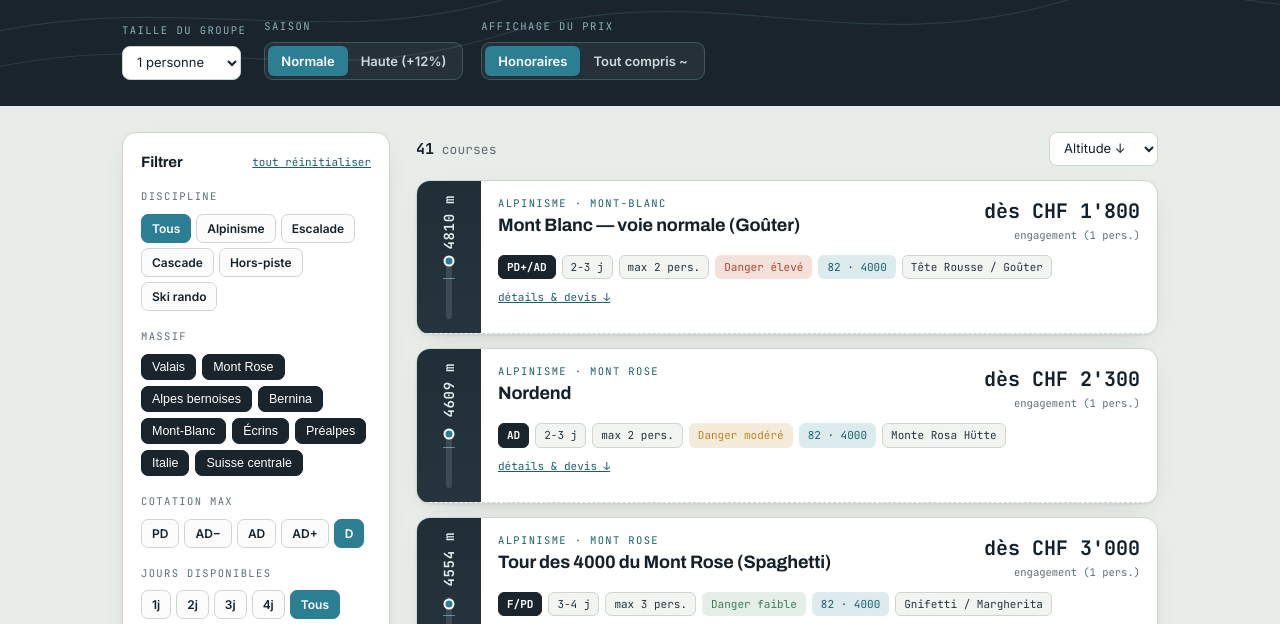
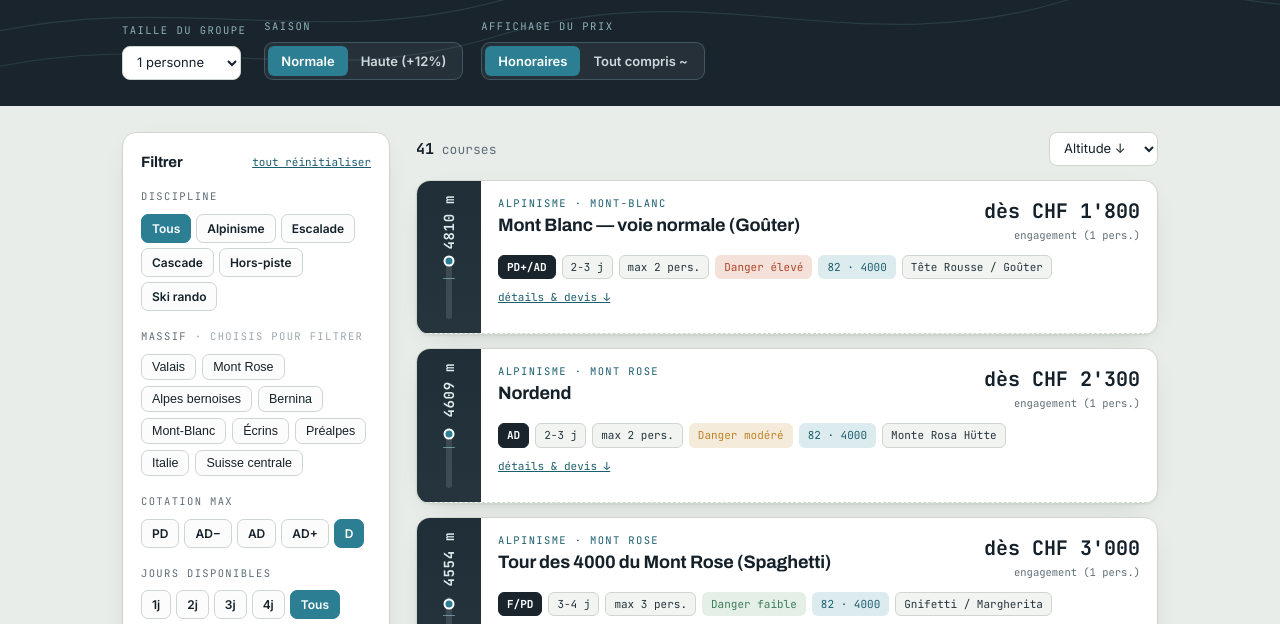
Before and after one commit to jbcguidech-crypto/Courses-tarifs, a plain HTML site: page index.html in a window 1280 px wide. Both pictures are taken after a click on the button "tout réinitialiser". Shown: the part 142-766 px from the top of the page. Drawn offline with Linux system fonts and the light colour scheme.

Commit message:
Add files via upload

```diff
--- a/index.html
+++ b/index.html
@@ -214,7 +214,7 @@
       </div>
 
       <div class="fgroup">
-        <div class="lbl">Massif</div>
+        <div class="lbl">Massif <span style="opacity:.6;font-weight:400">· choisis pour filtrer</span></div>
         <div class="chips" id="massifChips"></div>
       </div>
 
@@ -375,7 +375,7 @@
 const DANGER_STEPS = [{l:'Faible',v:1},{l:'Modéré',v:2},{l:'Tous',v:3}];
 const MOIS = ['Janvier','Février','Mars','Avril','Mai','Juin','Juillet','Août','Septembre','Octobre','Novembre','Décembre'];
 
-const state = {size:1, season:0, mode:'hono', disc:'tous', massifs:new Set(MASSIFS), cotMax:5, duree:99, mois:0, dangerMax:3, only82:false, sort:'alt'};
+const state = {size:1, season:0, mode:'hono', disc:'tous', massifs:new Set(), cotMax:5, duree:99, mois:0, dangerMax:3, only82:false, sort:'alt'};
 
 const fmt = n => n==null ? '—' : Math.round(n).toString().replace(/\B(?=(\d{3})+(?!\d))/g,"'");
 const $ = s => document.querySelector(s);
@@ -385,7 +385,7 @@
   const c = $('#massifChips');
   MASSIFS.forEach(m=>{
     const b=document.createElement('button'); b.className='chip'; b.textContent=m;
-    b.setAttribute('aria-pressed','true');
+    b.setAttribute('aria-pressed','false');
     b.onclick=()=>{ b.getAttribute('aria-pressed')==='true' ? (state.massifs.delete(m),b.setAttribute('aria-pressed','false')) : (state.massifs.add(m),b.setAttribute('aria-pressed','true')); render(); };
     c.appendChild(b);
   });
@@ -425,7 +425,7 @@
 
 function passes(c){
   if(state.disc!=='tous' && c.disc!==state.disc) return false;
-  if(!state.massifs.has(c.massif)) return false;
+  if(state.massifs.size>0 && !state.massifs.has(c.massif)) return false;
   if(c.disc==='alpinisme' && c.cotN>state.cotMax) return false;
   if(c.dMin>state.duree) return false;
   if(state.mois>0){ const inS = c.m1<=c.m2 ? (state.mois>=c.m1&&state.mois<=c.m2) : (state.mois>=c.m1||state.mois<=c.m2); if(!inS) return false; }
@@ -523,8 +523,8 @@
 $('#sortSel').onchange=e=>{ state.sort=e.target.value; render(); };
 $('#only82').onchange=e=>{ state.only82=e.target.checked; render(); };
 $('#resetBtn').onclick=()=>{
-  state.disc='tous'; state.size=1; state.massifs=new Set(MASSIFS); state.cotMax=5; state.duree=99; state.mois=0; state.dangerMax=3; state.only82=false;
-  document.querySelectorAll('#massifChips .chip').forEach(c=>c.setAttribute('aria-pressed','true'));
+  state.disc='tous'; state.size=1; state.massifs=new Set(); state.cotMax=5; state.duree=99; state.mois=0; state.dangerMax=3; state.only82=false;
+  document.querySelectorAll('#massifChips .chip').forEach(c=>c.setAttribute('aria-pressed','false'));
   document.querySelectorAll('#discSeg button').forEach((b,i)=>b.setAttribute('aria-pressed', DISC_STEPS[i].v==='tous'?'true':'false'));
   setSeg('#cotSeg',5); setSeg('#dureeSeg',99); setSeg('#dangerSeg',3);
   $('#sizeSel').value='1'; $('#moisSel').value='0'; $('#only82').checked=false; render();
```
